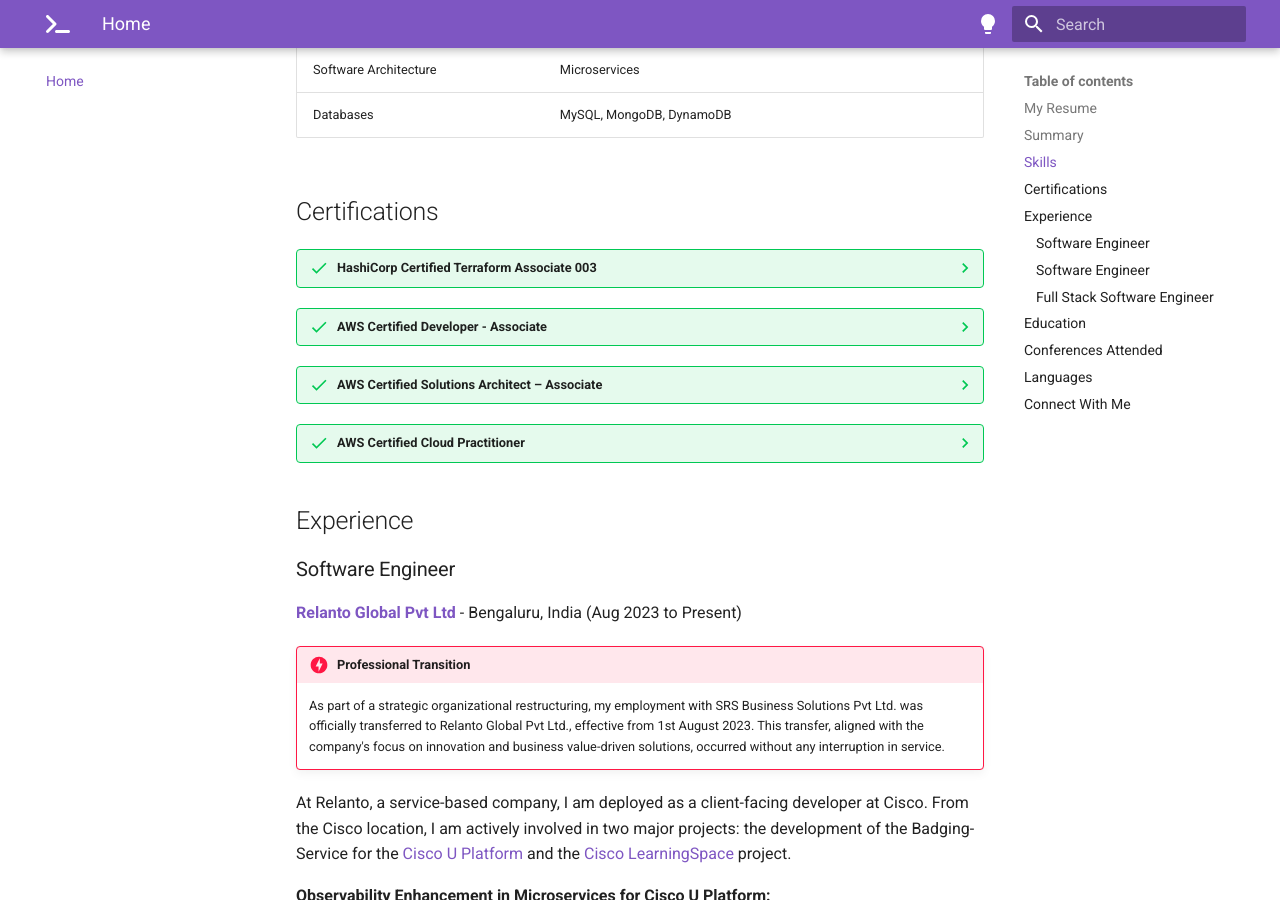
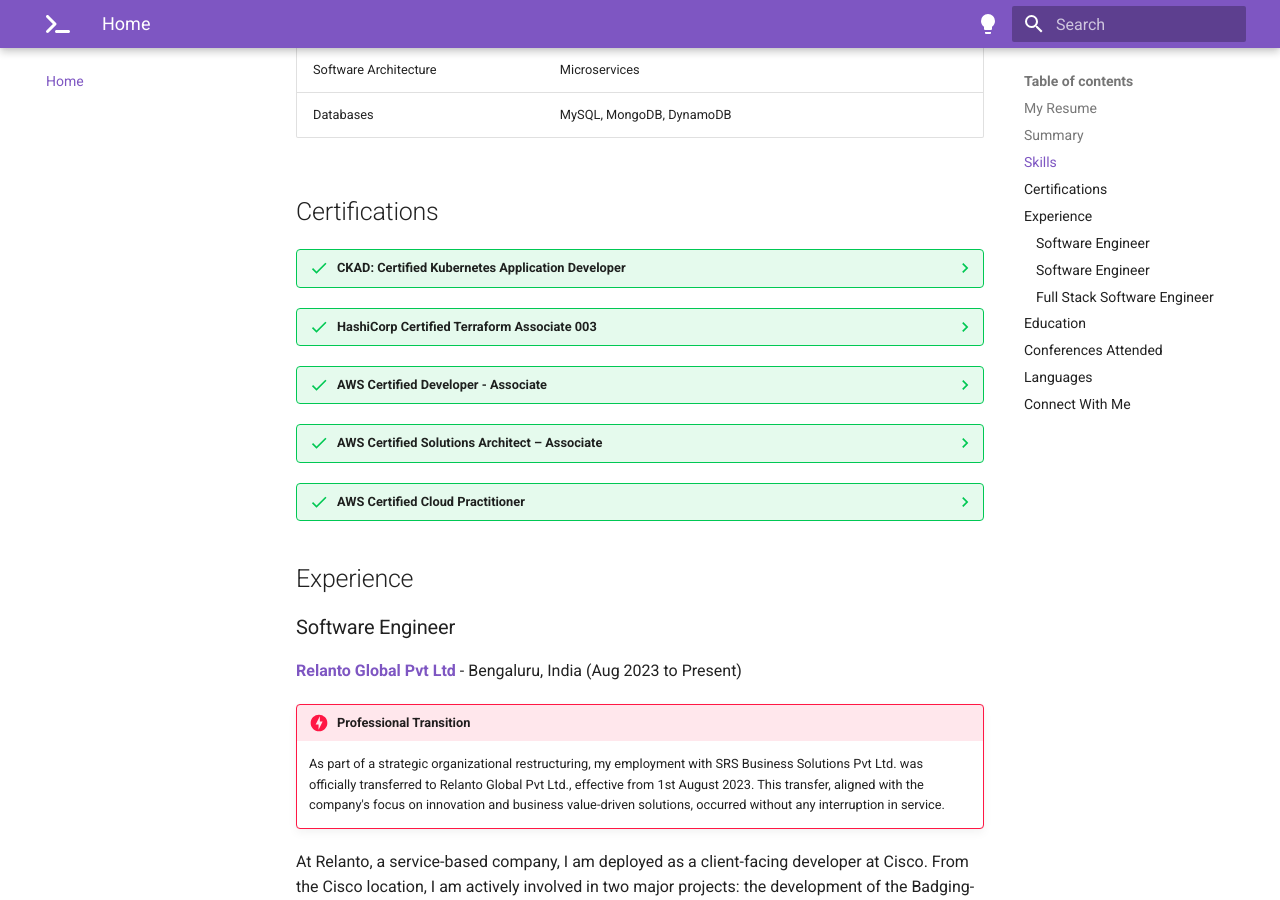
Before and after one commit to imyashkale/portfolio, an MkDocs documentation site: the page built from docs/index.md, in a window 1280 px wide and 900 px high, scrolled down 1675 px. Built offline with MkDocs 1.6.1 and Material for MkDocs 9.7.7, drawn with Linux system fonts in a browser that asks for light colours; part of the change alters nothing that is shown.

Commit message:
CKAD Certification Added

```diff
--- a/docs/index.md
+++ b/docs/index.md
@@ -47,6 +47,12 @@ I hold a Bachelor of Science in Computer Science Engineering and am fluent in Ma
 | Databases                 | MySQL, MongoDB, DynamoDB                  |
 
 ## Certifications
+
+??? success "CKAD: Certified Kubernetes Application Developer"
+    **Issued Date**: 29 Dec 2023
+    **Credential ID**: <a href="https://www.credly.com/badges/153d3c83-c4dc-43a5-8282-1b66e4cbc8d4" target="_blank">View on Credly</a>
+    **Download Certificate**: <a href="../static/certifications/ckad-certificate.pdf" download="CKAD Certificate">Download Certificate</a>
+    **Motivation**: This certification underscores my expertise in Kubernetes application development, encompassing building, monitoring, and troubleshooting scalable applications. My deep understanding of Kubernetes core concepts and configurations plays a vital role in my success with cloud-native application development
 
 ??? success "HashiCorp Certified Terraform Associate 003"
     **Issued Date**: Oct 2023
```
Also changed, not shown: 1 other file.
